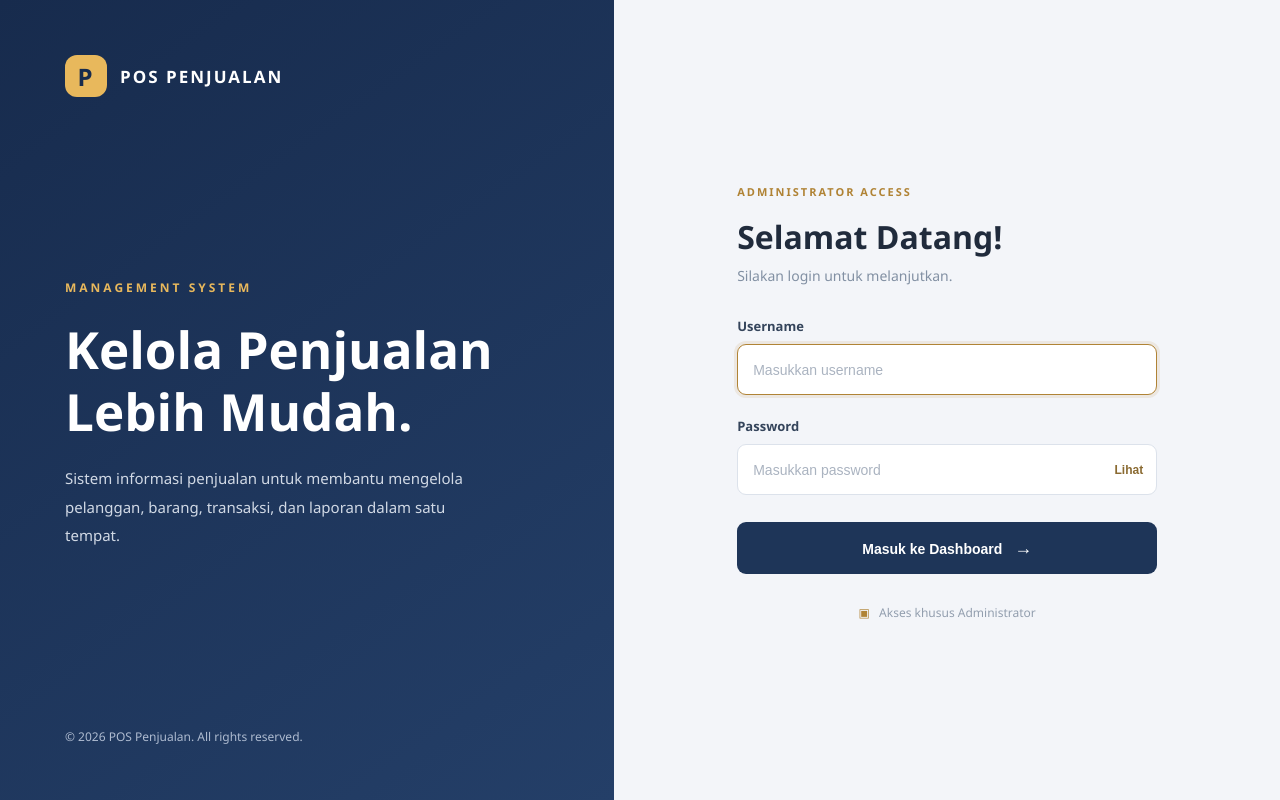
After one commit to livaidesu07/penjualan, a Flask app: page /login in a window 1280 px wide. The commit adds this page. Run offline with Flask 3, Linux system fonts and the light colour scheme.

Commit message:
menambahkan fitur login

```diff
--- a/app.py
+++ b/app.py
@@ -1,5 +1,11 @@
+from flask import (
+    Flask, render_template, request,
+    redirect, url_for, flash, session
+)
 
-from flask import Flask, render_template, request, redirect, url_for, flash
+from functools import wraps
+from werkzeug.security import check_password_hash
+
 import mysql.connector
 from mysql.connector import Error
 from datetime import date
@@ -7,9 +13,105 @@ import os
 import base64
 import tempfile
 
+from dotenv import load_dotenv
+
+load_dotenv()
+
 app = Flask(__name__)
-app.secret_key = "kunci_aplikasi_penjualan"
+app.secret_key = os.environ.get("SECRET_KEY")
 
+if not app.secret_key:
+    raise RuntimeError("SECRET_KEY belum dikonfigurasi.")
+
+from functools import wraps
+from flask import session
+
+def login_required(f):
+    @wraps(f)
+    def decorated_function(*args, **kwargs):
+
+        if "user_id" not in session:
+            flash("Silakan login terlebih dahulu.", "error")
+            return redirect(url_for("login"))
+
+        return f(*args, **kwargs)
+
+    return decorated_function
+
+@app.route("/login", methods=["GET", "POST"])
+def login():
+
+    if "user_id" in session:
+        return redirect(url_for("index"))
+
+    if request.method == "POST":
+
+        username = request.form.get("username", "").strip()
+        password = request.form.get("password", "")
+
+        if not username or not password:
+            flash("Username dan password wajib diisi.", "error")
+            return redirect(url_for("login"))
+
+        db = koneksi_database()
+
+        if db is None:
+            flash("Koneksi database gagal.", "error")
+            return redirect(url_for("login"))
+
+        cursor = None
+
+        try:
+            cursor = db.cursor(dictionary=True)
+
+            cursor.execute("""
+                SELECT id_user, username, password,
+                       nama_lengkap, role
+                FROM users
+                WHERE username = %s
+                LIMIT 1
+            """, (username,))
+
+            user = cursor.fetchone()
+
+            if user and check_password_hash(user["password"], password):
+
+                if user["role"] != "admin":
+                    flash("Akun tidak memiliki akses Administrator.", "error")
+                    return redirect(url_for("login"))
+
+                session.clear()
+                session["user_id"] = user["id_user"]
+                session["username"] = user["username"]
+                session["nama_lengkap"] = user["nama_lengkap"]
+                session["role"] = user["role"]
+
+                flash("Login berhasil. Selamat datang!", "success")
+                return redirect(url_for("index"))
+
+            flash("Username atau password salah.", "error")
+
+        except Error as e:
+            print("Kesalahan login:", e)
+            flash("Terjadi kesalahan saat login.", "error")
+
+        finally:
+            if cursor is not None:
+                cursor.close()
+
+            db.close()
+
+    return render_template("login.html")
+
+
+@app.route("/logout", methods=["POST"])
+def logout():
+
+    session.clear()
+
+    flash("Anda berhasil logout.", "success")
+
+    return redirect(url_for("login"))
 
 def koneksi_database():
     try:
@@ -20,7 +122,10 @@ def koneksi_database():
         database = os.environ.get("DB_NAME", "defaultdb")
 
         ca_base64 = os.environ.get("DB_SSL_CA_BASE64")
-        ca_path = os.environ.get("DB_SSL_CA_PATH")
+        ca_path = os.environ.get(
+            "DB_SSL_CA_PATH",
+            r"C:\xampp\htdocs\xampp\mysql-certificate\ca.pem"
+        )
 
         if ca_base64:
             ca_file = os.path.join(tempfile.gettempdir(), "aiven-ca.pem")
@@ -28,11 +133,8 @@ def koneksi_database():
             with open(ca_file, "wb") as file:
                 file.write(base64.b64decode(ca_base64))
 
-        elif ca_path:
+        else:
             ca_file = ca_path
-
-        else:
-            raise ValueError("Sertifikat SSL database belum dikonfigurasi.")
 
         koneksi = mysql.connector.connect(
             host=host,
@@ -52,8 +154,8 @@ def koneksi_database():
         print("Gagal terhubung ke database:", e)
         return None
 
-
 @app.route("/")
+@login_required
 def index():
     db = koneksi_database()
 
@@ -88,6 +190,7 @@ def index():
             db.close()
 
 @app.route("/pelanggan")
+@login_required
 def pelanggan():
     db = koneksi_database()
 
@@ -121,6 +224,7 @@ def pelanggan():
 
 
 @app.route("/pelanggan/tambah", methods=["GET", "POST"])
+@login_required
 def tambah_pelanggan():
     if request.method == "POST":
         id_pelanggan = request.form["id_pelanggan"].strip()
@@ -164,6 +268,7 @@ def tambah_pelanggan():
 
 
 @app.route("/pelanggan/edit/<id_pelanggan>", methods=["GET", "POST"])
+@login_required
 def edit_pelanggan(id_pelanggan):
     db = koneksi_database()
 
@@ -221,6 +326,7 @@ def edit_pelanggan(id_pelanggan):
 
 
 @app.route("/pelanggan/hapus/<id_pelanggan>", methods=["POST"])
+@login_required
 def hapus_pelanggan(id_pelanggan):
     db = koneksi_database()
 
@@ -258,6 +364,7 @@ def hapus_pelanggan(id_pelanggan):
     return redirect(url_for("pelanggan"))
 
 @app.route("/barang")
+@login_required
 def barang():
     db = koneksi_database()
 
@@ -291,6 +398,7 @@ def barang():
 
 
 @app.route("/barang/tambah", methods=["GET", "POST"])
+@login_required
 def tambah_barang():
     if request.method == "POST":
         id_barang = request.form["id_barang"].strip()
@@ -344,6 +452,7 @@ def tambah_barang():
 
 
 @app.route("/barang/edit/<id_barang>", methods=["GET", "POST"])
+@login_required
 def edit_barang(id_barang):
     db = koneksi_database()
 
@@ -413,6 +522,7 @@ def edit_barang(id_barang):
 
 
 @app.route("/barang/hapus/<id_barang>", methods=["POST"])
+@login_required
 def hapus_barang(id_barang):
     db = koneksi_database()
 
@@ -477,6 +587,7 @@ def buat_id_detail(cursor):
     return f"DTL{nomor:07d}"
 
 @app.route("/transaksi")
+@login_required
 def transaksi():
     db = koneksi_database()
 
@@ -523,6 +634,7 @@ def transaksi():
 
 
 @app.route("/transaksi/tambah", methods=["GET", "POST"])
+@login_required
 def tambah_transaksi():
 
     db = koneksi_database()
@@ -714,6 +826,7 @@ def tambah_transaksi():
 
 
 @app.route("/laporan")
+@login_required
 def laporan():
     db = koneksi_database()
 
@@ -753,6 +866,7 @@ def laporan():
 
 
 @app.route("/laporan/detail/<id_transaksi>")
+@login_required
 def detail_laporan(id_transaksi):
     db = koneksi_database()
 
@@ -810,6 +924,7 @@ def detail_laporan(id_transaksi):
     )
 
 @app.route("/laporan/rekapitulasi")
+@login_required
 def rekapitulasi_laporan():
     db = koneksi_database()
 
--- /dev/null
+++ b/static/css/login.css
@@ -0,0 +1,267 @@
+* {
+    margin: 0;
+    padding: 0;
+    box-sizing: border-box;
+}
+
+body {
+    font-family: "Segoe UI", Arial, sans-serif;
+    background: #f3f5f9;
+    color: #202b3c;
+    min-height: 100vh;
+}
+
+.login-container {
+    display: flex;
+    min-height: 100vh;
+}
+
+/* BAGIAN KIRI */
+
+.login-left {
+    width: 48%;
+    background: linear-gradient(145deg, #172b4d, #243f68);
+    color: white;
+    padding: 55px 65px;
+    display: flex;
+    flex-direction: column;
+    justify-content: space-between;
+}
+
+.brand {
+    display: flex;
+    align-items: center;
+    gap: 13px;
+    font-size: 17px;
+    font-weight: 700;
+    letter-spacing: 2px;
+}
+
+.brand-icon {
+    width: 42px;
+    height: 42px;
+    border-radius: 12px;
+    background: #e8b85c;
+    color: #172b4d;
+    display: flex;
+    align-items: center;
+    justify-content: center;
+    font-size: 24px;
+    font-weight: 800;
+}
+
+.welcome {
+    max-width: 500px;
+}
+
+.eyebrow {
+    color: #e8b85c;
+    font-size: 12px;
+    font-weight: 700;
+    letter-spacing: 3px;
+}
+
+.welcome h1 {
+    font-size: clamp(34px, 4vw, 52px);
+    line-height: 1.2;
+    margin: 22px 0;
+    font-weight: 700;
+}
+
+.welcome p {
+    color: #d1d9e5;
+    line-height: 1.9;
+    font-size: 15px;
+    max-width: 430px;
+}
+
+.left-footer {
+    color: #aebbd0;
+    font-size: 12px;
+}
+
+/* BAGIAN KANAN */
+
+.login-right {
+    width: 52%;
+    display: flex;
+    align-items: center;
+    justify-content: center;
+    padding: 40px;
+}
+
+.login-card {
+    width: 100%;
+    max-width: 420px;
+}
+
+.login-heading {
+    margin-bottom: 32px;
+}
+
+.login-label {
+    color: #b08335;
+    font-size: 11px;
+    font-weight: 700;
+    letter-spacing: 2px;
+}
+
+.login-heading h2 {
+    font-size: 32px;
+    margin: 14px 0 8px;
+    color: #202b3c;
+}
+
+.login-heading p {
+    color: #8290a3;
+    font-size: 14px;
+}
+
+/* ALERT */
+
+.alert {
+    padding: 13px 15px;
+    border-radius: 8px;
+    margin-bottom: 18px;
+    font-size: 13px;
+}
+
+.alert.error {
+    background: #fff0ef;
+    color: #bd3d35;
+    border: 1px solid #ffd4d0;
+}
+
+.alert.success {
+    background: #eaf8ef;
+    color: #247a43;
+    border: 1px solid #c9ecd4;
+}
+
+/* FORM */
+
+.form-group {
+    margin-bottom: 22px;
+}
+
+.form-group label {
+    display: block;
+    font-size: 13px;
+    font-weight: 600;
+    margin-bottom: 9px;
+    color: #34445b;
+}
+
+.form-group input {
+    width: 100%;
+    height: 51px;
+    border: 1px solid #dce2eb;
+    background: white;
+    border-radius: 9px;
+    padding: 0 15px;
+    outline: none;
+    font-size: 14px;
+    color: #202b3c;
+    transition: 0.2s;
+}
+
+.form-group input:focus {
+    border-color: #b08335;
+    box-shadow: 0 0 0 3px rgba(176, 131, 53, 0.12);
+}
+
+.form-group input::placeholder {
+    color: #aab3c0;
+}
+
+.password-wrapper {
+    position: relative;
+}
+
+.password-wrapper input {
+    padding-right: 100px;
+}
+
+.toggle-password {
+    position: absolute;
+    right: 14px;
+    top: 50%;
+    transform: translateY(-50%);
+    border: none;
+    background: none;
+    color: #8a6a31;
+    font-size: 12px;
+    font-weight: 600;
+    cursor: pointer;
+}
+
+/* BUTTON */
+
+.login-button {
+    width: 100%;
+    height: 52px;
+    background: #1e3558;
+    color: white;
+    border: none;
+    border-radius: 9px;
+    font-size: 14px;
+    font-weight: 600;
+    cursor: pointer;
+    margin-top: 5px;
+    transition: 0.2s;
+}
+
+.login-button span {
+    margin-left: 8px;
+    font-size: 18px;
+}
+
+.login-button:hover {
+    background: #2c4b76;
+    transform: translateY(-1px);
+}
+
+/* FOOTER LOGIN */
+
+.login-note {
+    margin-top: 30px;
+    text-align: center;
+    color: #929eae;
+    font-size: 12px;
+}
+
+.lock-icon {
+    margin-right: 6px;
+    color: #b08335;
+}
+
+/* RESPONSIVE */
+
+@media (max-width: 800px) {
+    .login-container {
+        flex-direction: column;
+    }
+
+    .login-left {
+        width: 100%;
+        min-height: 260px;
+        padding: 30px;
+    }
+
+    .welcome {
+        margin: 45px 0;
+    }
+
+    .welcome h1 {
+        font-size: 34px;
+    }
+
+    .left-footer {
+        display: none;
+    }
+
+    .login-right {
+        width: 100%;
+        padding: 45px 25px;
+    }
+}
--- /dev/null
+++ b/templates/login.html
@@ -0,0 +1,135 @@
+<!DOCTYPE html>
+<html lang="id">
+<head>
+    <meta charset="UTF-8">
+    <meta name="viewport" content="width=device-width, initial-scale=1.0">
+
+    <title>Login Administrator | POS Penjualan</title>
+
+    <link rel="stylesheet"
+          href="{{ url_for('static', filename='css/login.css') }}">
+</head>
+
+<body>
+
+    <main class="login-container">
+
+        <section class="login-left">
+            <div class="brand">
+                <div class="brand-icon">P</div>
+                <span>POS PENJUALAN</span>
+            </div>
+
+            <div class="welcome">
+                <span class="eyebrow">MANAGEMENT SYSTEM</span>
+
+                <h1>Kelola Penjualan<br>
+                    Lebih Mudah.</h1>
+
+                <p>
+                    Sistem informasi penjualan untuk membantu
+                    mengelola pelanggan, barang, transaksi,
+                    dan laporan dalam satu tempat.
+                </p>
+            </div>
+
+            <div class="left-footer">
+                © 2026 POS Penjualan. All rights reserved.
+            </div>
+        </section>
+
+        <section class="login-right">
+
+            <div class="login-card">
+
+                <div class="login-heading">
+                    <span class="login-label">ADMINISTRATOR ACCESS</span>
+                    <h2>Selamat Datang!</h2>
+                    <p>Silakan login untuk melanjutkan.</p>
+                </div>
+
+                {% with messages = get_flashed_messages(with_categories=true) %}
+                    {% if messages %}
+                        {% for category, message in messages %}
+                            <div class="alert {{ category }}">
+                                {{ message }}
+                            </div>
+                        {% endfor %}
+                    {% endif %}
+                {% endwith %}
+
+                <form method="POST" action="{{ url_for('login') }}">
+
+                    <div class="form-group">
+                        <label for="username">Username</label>
+
+                        <input
+                            type="text"
+                            id="username"
+                            name="username"
+                            placeholder="Masukkan username"
+                            autocomplete="username"
+                            required
+                            autofocus
+                        >
+                    </div>
+
+                    <div class="form-group">
+                        <label for="password">Password</label>
+
+                        <div class="password-wrapper">
+                            <input
+                                type="password"
+                                id="password"
+                                name="password"
+                                placeholder="Masukkan password"
+                                autocomplete="current-password"
+                                required
+                            >
+
+                            <button
+                                type="button"
+                                class="toggle-password"
+                                onclick="togglePassword()"
+                                aria-label="Tampilkan password"
+                            >
+                                Lihat
+                            </button>
+                        </div>
+                    </div>
+
+                    <button type="submit" class="login-button">
+                        Masuk ke Dashboard
+                        <span>→</span>
+                    </button>
+
+                </form>
+
+                <div class="login-note">
+                    <span class="lock-icon">▣</span>
+                    Akses khusus Administrator
+                </div>
+
+            </div>
+
+        </section>
+
+    </main>
+
+    <script>
+        function togglePassword() {
+            const password = document.getElementById("password");
+            const button = document.querySelector(".toggle-password");
+
+            if (password.type === "password") {
+                password.type = "text";
+                button.textContent = "Sembunyikan";
+            } else {
+                password.type = "password";
+                button.textContent = "Lihat";
+            }
+        }
+    </script>
+
+</body>
+</html>
```
Also changed, not shown: buat_tabel_users.py (added, +26 -0 lines), static/css/style.css (+26 -0 lines), templates/index.html (+16 -5 lines), 1 other file.
